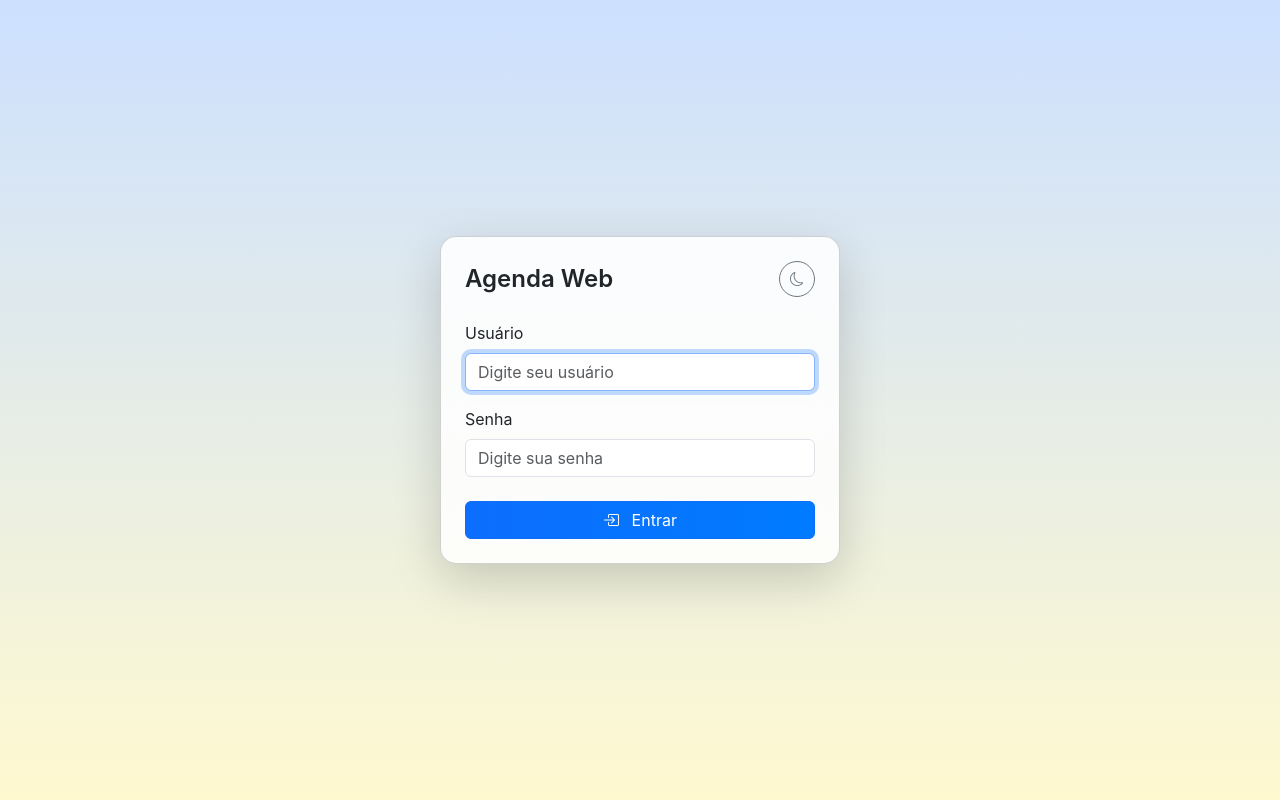
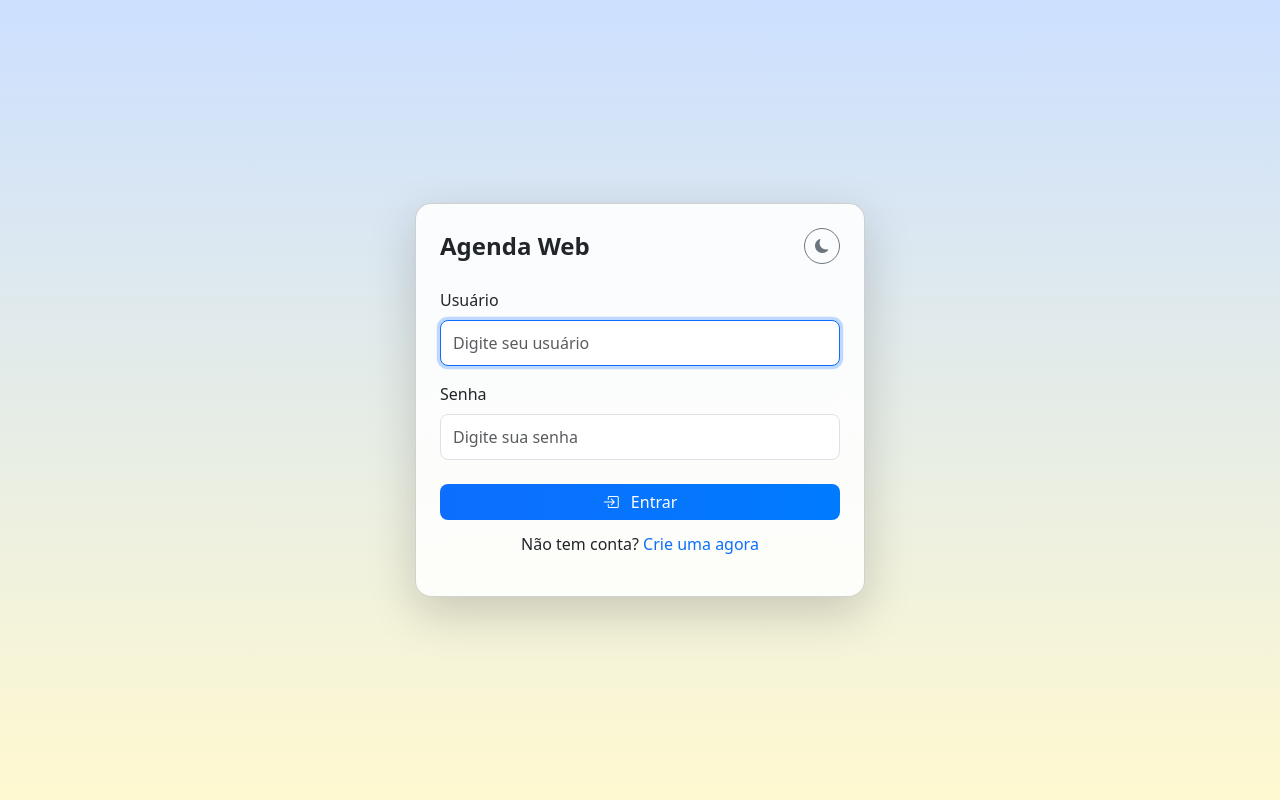
Before and after one commit to devisonsantana/agenda-web-django, a Django app: page /login/ in a window 1280 px wide. Run offline with Django 5.2, Linux system fonts and the light colour scheme.

Commit message:
style: modify login css and remove duplicated tags

```diff
--- a/authentication/static/auth/css/login.css
+++ b/authentication/static/auth/css/login.css
@@ -1,30 +1,23 @@
-/* === FUNDO GLOBAL COM GRADIENTE === */
-body.bg-light {
-    background: linear-gradient(135deg, #4b6cb7, #182848);
-    min-height: 100vh;
+/* === CENTRALIZA O CARD DE LOGIN === */
+body {
     display: flex;
     align-items: center;
     justify-content: center;
-    font-family: "Inter", sans-serif;
-    transition: background-color 0.4s ease;
-}
-
-body.dark-mode {
-    background: linear-gradient(135deg, #0f2027, #203a43, #2c5364);
-    color: #e6e6e6;
 }
 
 /* === CONTEÚDO PRINCIPAL === */
 main.card {
+    width: 100%;
+    max-width: 450px;
     backdrop-filter: blur(12px);
-    background-color: rgba(255, 255, 255, 0.85);
+    background-color: var(--bg-card-light);
     border-radius: 16px;
     transition: background-color 0.4s ease, color 0.4s ease;
 }
 
 body.dark-mode main.card {
-    background-color: rgba(40, 40, 40, 0.85);
-    color: #f5f5f5;
+    background-color: var(--bg-card-dark);
+    color: var(--text-color-dark);
 }
 
 /* === FORMULARIO E BOTÕES === */
@@ -41,7 +34,7 @@ body.dark-mode main.card {
 
 .btn-primary {
     border-radius: 8px;
-    background: linear-gradient(90deg, #0d6efd, #007bff);
+    background: var(--btn-primary);
     border: none;
     transition: transform 0.2s ease, box-shadow 0.2s ease;
 }
@@ -64,23 +57,21 @@ body.dark-mode main.card {
     gap: 8px;
 }
 
-/* === BOTÃO DE TEMA === */
-#theme-toggle {
-    border-radius: 50%;
-    width: 36px;
-    height: 36px;
-    display: flex;
-    align-items: center;
-    justify-content: center;
-    transition: all 0.3s ease;
+/* === LINKS E TEXTO === */
+body a {
+    text-decoration: none;
+    color: #0d6efd;
+    transition: color 0.3s;
 }
 
-#theme-toggle:hover {
-    transform: rotate(15deg);
-    background-color: rgba(108, 117, 125, 0.15);
+a:hover {
+    color: #0b5ed7;
 }
 
-/* === TRANSIÇÃO GLOBAL === */
-* {
-    transition: background-color 0.3s, color 0.3s;
+body.dark-mode a {
+    color: #9cc4ff;
 }
+
+body.dark-mode a:hover {
+    color: #b8d4ff;
+}
--- a/authentication/templates/login.html
+++ b/authentication/templates/login.html
@@ -3,31 +3,20 @@
 <html lang="pt-br">
 
 <head>
-    <meta charset="UTF-8">
-    <meta name="viewport" content="width=device-width, initial-scale=1.0">
-    <!-- Favicons -->
-    <link rel="apple-touch-icon" sizes="180x180" href="{% static 'global/assets/apple-touch-icon.png' %}">
-    <link rel="icon" type="image/png" sizes="32x32" href="{% static 'global/assets/favicon-32x32.png' %}">
-    <link rel="icon" type="image/png" sizes="16x16" href="{% static 'global/assets/favicon-16x16.png' %}">
-    <link rel="manifest" href="{% static 'global/assets/site.webmanifest' %}">
-    <!-- CSS Styles -->
+    {% include 'model-meta.html' %}
+    <!-- Additional CSS -->
     <link rel="stylesheet" href="{% static 'auth/css/login.css' %}">
-    <link rel="stylesheet" href="{% static 'global/css/global.css' %}">
-    <!-- Bootstrap icons and css -->
-    <link href="https://cdn.jsdelivr.net/npm/bootstrap@5.3.8/dist/css/bootstrap.min.css" rel="stylesheet">
-    <link rel="stylesheet" href="https://cdn.jsdelivr.net/npm/bootstrap-icons@1.11.1/font/bootstrap-icons.css">
-    <!-- JavaScript -->
-    <script src="{% static 'global/js/global.js' %}" defer></script>
     <!-- Title -->
     <title>Login - Agenda Web</title>
 </head>
 
-<body class="bg-light">
-    <main class="card shadow-lg p-4" style="width: 100%; max-width: 400px;">
+<body>
+    <main class="card shadow-lg p-4">
+        <!-- Botão de Tema -->
         <div class="d-flex justify-content-between align-items-center mb-4">
             <h4 class="m-0 fw-semibold">Agenda Web</h4>
             <button id="theme-toggle" class="btn btn-outline-secondary btn-sm" title="Alternar tema">
-                <i id="theme-icon" class="bi bi-moon"></i>
+                <i id="theme-icon" class="bi bi-moon-fill"></i>
             </button>
         </div>
 
@@ -60,6 +49,7 @@
                 <button type="submit" class="btn btn-primary">
                     <i class="bi bi-box-arrow-in-right me-2"></i> Entrar
                 </button>
+                <p class="text-center mt-1">Não tem conta? <a class="" href="{% url 'signup' %}">Crie uma agora</a></p>
             </div>
         </form>
     </main>
```
